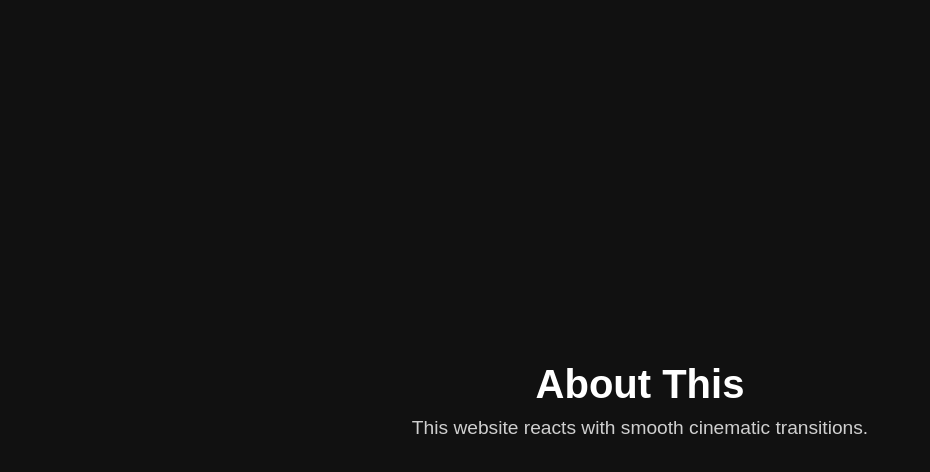
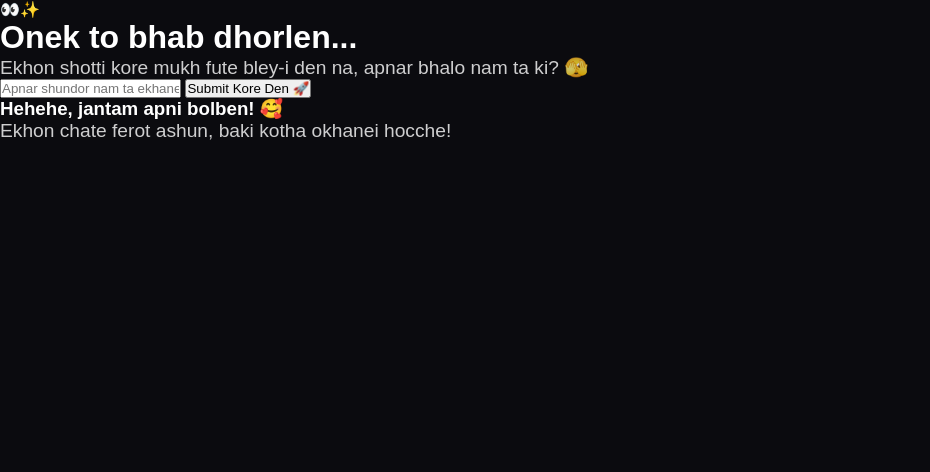
Before and after one commit to ksh-abir09/please-bolen, a plain HTML site: page index.html in a window 1280 px wide. Shown: the top 472 px of the page, without its empty margins (0-930 px from the left). Drawn offline with nearby package versions, Linux system fonts and the light colour scheme.

Commit message:
Update index.html

```diff
--- a/index.html
+++ b/index.html
@@ -1,41 +1,28 @@
 <!DOCTYPE html>
 <html lang="en">
 <head>
-<meta charset="UTF-8" />
-<meta name="viewport" content="width=device-width, initial-scale=1.0" />
-<title>please bolen 🥹</title>
+    <meta charset="UTF-8">
+    <meta name="viewport" content="width=device-width, initial-scale=1.0">
+    <title>Please Bolen... 🥹</title>
+    <link rel="stylesheet" href="style.css">
+</head>
+<body>
+    <div class="card">
+        <div class="emoji">👀✨</div>
+        <h1>Onek to bhab dhorlen...</h1>
+        <p>Ekhon shotti kore mukh fute bley-i den na, apnar bhalo nam ta ki? 🫣</p>
 
-<link rel="stylesheet" href="style.css" />
+        <form id="nameForm">
+            <input type="text" id="visitorName" placeholder="Apnar shundor nam ta ekhane likhen..." required>
+            <button type="submit">Submit Kore Den 🚀</button>
+        </form>
 
-<!-- GSAP -->
-<script src="https://cdnjs.cloudflare.com/ajax/libs/gsap/3.12.5/gsap.min.js"></script>
-<script src="https://cdnjs.cloudflare.com/ajax/libs/gsap/3.12.5/ScrollTrigger.min.js"></script>
-</head>
+        <div id="thankYouMessage" class="hidden">
+            <h3>Hehehe, jantam apni bolben! 🥰</h3>
+            <p>Ekhon chate ferot ashun, baki kotha okhanei hocche!</p>
+        </div>
+    </div>
 
-<body>
-
-
-<section class="panel dark">
-  <div class="content">
-    <h2>About This</h2>
-    <p>This website reacts with smooth cinematic transitions.</p>
-  </div>
-</section>
-
-<section class="panel">
-  <div class="content">
-    <h2>Your Message</h2>
-    <p>Every scroll feels like a story unfolding.</p>
-  </div>
-</section>
-
-<section class="panel dark">
-  <div class="content">
-    <h2>End</h2>
-    <p>Thanks for visiting ❤️</p>
-  </div>
-</section>
-
-<script src="script.js"></script>
+    <script src="script.js"></script>
 </body>
 </html>
```
